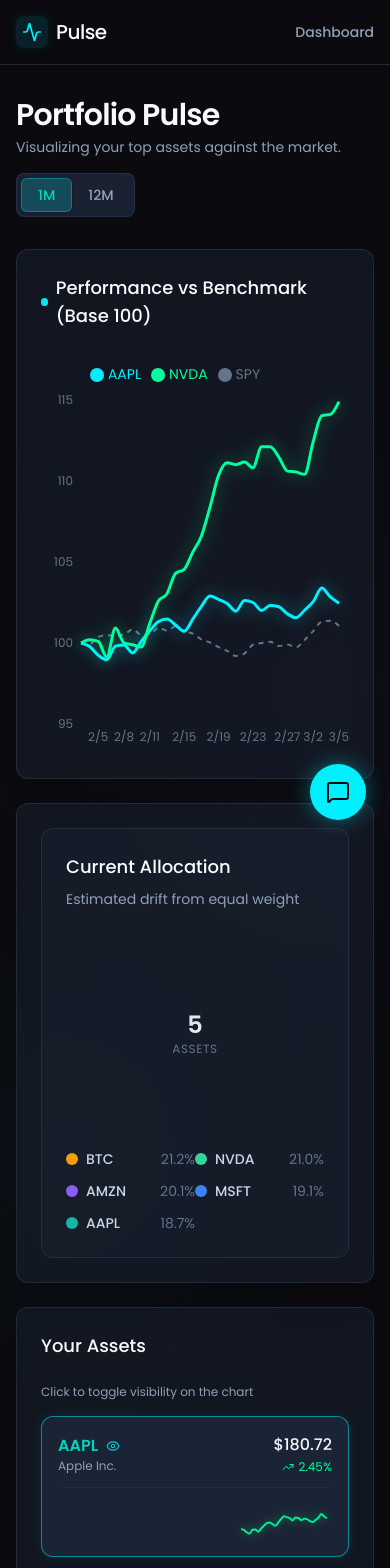
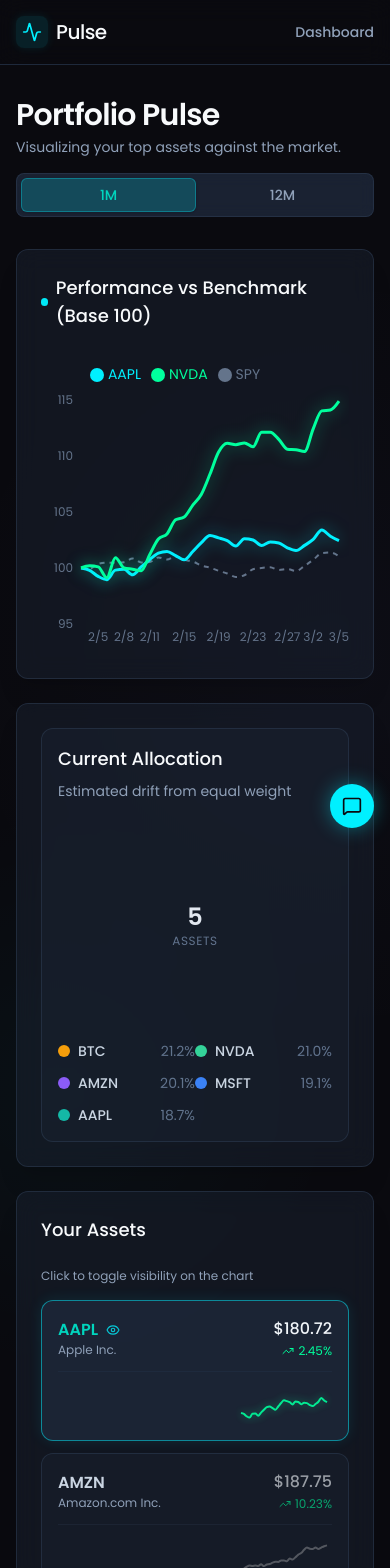
Before and after one commit to ganchoiliev/Stock5000, a React (Vite) app: page / in a window 390 px wide. Shown: the top 1568 px of the page. Built offline with nearby package versions, Linux system fonts and the light colour scheme.

Commit message:
feat: improve mobile responsiveness across dashboard and aichat components

```diff
--- a/src/components/AIChat.tsx
+++ b/src/components/AIChat.tsx
@@ -93,15 +93,15 @@
             {/* Floating Action Button */}
             <button
                 onClick={() => setIsOpen(true)}
-                className={`fixed bottom-6 right-6 p-4 rounded-full bg-teal-500 text-slate-900 shadow-[0_0_20px_rgba(0,240,255,0.4)] hover:shadow-[0_0_30px_rgba(0,240,255,0.6)] hover:scale-105 transition-all duration-300 z-40 ${isOpen ? 'scale-0 opacity-0' : 'scale-100 opacity-100'}`}
+                className={`fixed bottom-4 right-4 sm:bottom-6 sm:right-6 p-3 sm:p-4 rounded-full bg-teal-500 text-slate-900 shadow-[0_0_20px_rgba(0,240,255,0.4)] hover:shadow-[0_0_30px_rgba(0,240,255,0.6)] hover:scale-105 transition-all duration-300 z-40 ${isOpen ? 'scale-0 opacity-0' : 'scale-100 opacity-100'}`}
                 aria-label="Open AI Chat"
             >
-                <MessageSquare size={24} />
+                <MessageSquare className="w-5 h-5 sm:w-6 sm:h-6" />
             </button>
 
             {/* Chat Window Panel */}
             <div
-                className={`fixed bottom-6 right-6 w-full max-w-[380px] h-[550px] max-h-[calc(100vh-100px)] bg-slate-900/95 backdrop-blur-xl border border-slate-700/50 rounded-2xl shadow-2xl flex flex-col z-50 transition-all duration-300 origin-bottom-right ${isOpen ? 'scale-100 opacity-100' : 'scale-95 opacity-0 pointer-events-none'}`}
+                className={`fixed bottom-4 right-4 sm:bottom-6 sm:right-6 w-[calc(100vw-32px)] sm:w-full max-w-[380px] h-[500px] sm:h-[550px] max-h-[calc(100vh-80px)] sm:max-h-[calc(100vh-100px)] bg-slate-900/95 backdrop-blur-xl border border-slate-700/50 rounded-2xl shadow-2xl flex flex-col z-50 transition-all duration-300 origin-bottom-right ${isOpen ? 'scale-100 opacity-100' : 'scale-95 opacity-0 pointer-events-none'}`}
             >
                 {/* Header */}
                 <div className="flex items-center justify-between p-4 border-b border-slate-700/50 bg-slate-800/30 rounded-t-2xl">
@@ -133,8 +133,8 @@
                                 {msg.role === 'user' ? <User size={16} /> : <Bot size={16} />}
                             </div>
                             <div className={`max-w-[80%] rounded-2xl p-3 text-sm ${msg.role === 'user'
-                                    ? 'bg-indigo-500 text-white rounded-tr-sm'
-                                    : 'bg-slate-800/80 border border-slate-700/50 text-slate-200 rounded-tl-sm'
+                                ? 'bg-indigo-500 text-white rounded-tr-sm'
+                                : 'bg-slate-800/80 border border-slate-700/50 text-slate-200 rounded-tl-sm'
                                 }`}>
                                 <p className="leading-relaxed whitespace-pre-wrap">{msg.content}</p>
                             </div>
--- a/src/components/ContributionView.tsx
+++ b/src/components/ContributionView.tsx
@@ -25,7 +25,7 @@
     });
 
     return (
-        <div className="bg-slate-800/30 border border-slate-700/50 rounded-xl p-6 h-full flex flex-col">
+        <div className="bg-slate-800/30 border border-slate-700/50 rounded-xl p-4 sm:p-6 h-full flex flex-col">
             <h2 className="text-lg font-medium mb-2">Current Allocation</h2>
             <p className="text-sm text-slate-400 mb-6">Estimated drift from equal weight</p>
 
--- a/src/components/MainChart.tsx
+++ b/src/components/MainChart.tsx
@@ -22,7 +22,7 @@
     const portfolioAssets = MOCK_ASSETS.filter(a => a.symbol !== 'SPY' && selectedAssets.includes(a.symbol));
 
     return (
-        <div className="h-[400px] w-full">
+        <div className="h-[300px] sm:h-[400px] w-full">
             <ResponsiveContainer width="100%" height="100%">
                 <LineChart data={data} margin={{ top: 10, right: 10, left: -20, bottom: 0 }}>
                     <XAxis
--- a/src/pages/Dashboard.tsx
+++ b/src/pages/Dashboard.tsx
@@ -27,12 +27,12 @@
                     </p>
                 </div>
 
-                <div className="flex bg-slate-800/80 p-1 rounded-lg border border-slate-700/50 w-max backdrop-blur-sm">
+                <div className="flex bg-slate-800/80 p-1 rounded-lg border border-slate-700/50 w-full sm:w-max overflow-x-auto backdrop-blur-sm">
                     {(['1M', '12M'] as Timeframe[]).map((t) => (
                         <button
                             key={t}
                             onClick={() => setTimeframe(t)}
-                            className={`px-4 py-1.5 text-sm font-medium rounded-md transition-colors ${timeframe === t
+                            className={`flex-1 sm:flex-none px-4 py-1.5 text-sm font-medium rounded-md transition-colors ${timeframe === t
                                 ? 'bg-teal-500/20 text-teal-400 shadow-sm border border-teal-500/30'
                                 : 'text-slate-400 hover:text-slate-200 hover:bg-slate-700/50'
                                 }`}
```
